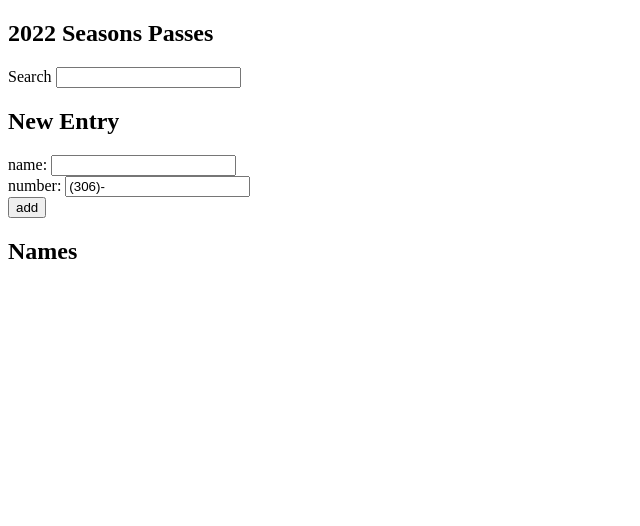
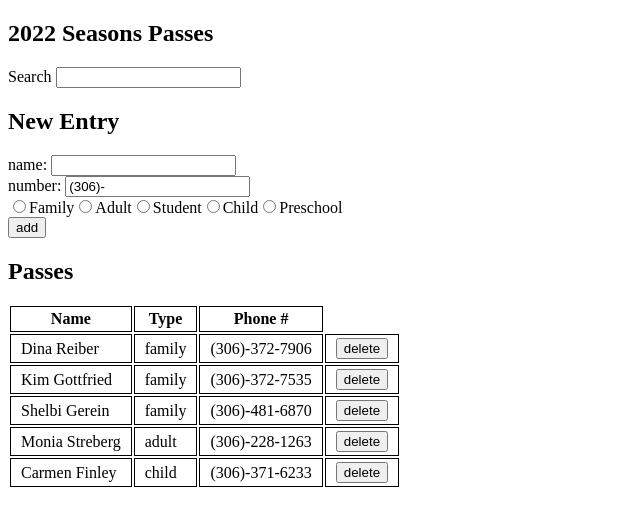
Before and after one commit to Jonah-Hansen/Pool-passes-2022, a React (Create React App) app: page / in a window 1280 px wide. Shown: the top 526 px of the page, without its empty margins (0-640 px from the left). Built offline with nearby package versions, Linux system fonts and the light colour scheme; data requests are answered from the project's data file.

Commit message:
added radio buttons for new entries and style for table

```diff
--- a/db.json
+++ b/db.json
@@ -1,3 +1,34 @@
 {
-  "persons": []
+  "persons": [
+    {
+      "name": "Dina Reiber",
+      "number": "(306)-372-7906",
+      "passType": "family",
+      "id": 1
+    },
+    {
+      "name": "Kim Gottfried",
+      "number": "(306)-372-7535",
+      "passType": "family",
+      "id": 2
+    },
+    {
+      "name": "Shelbi Gerein",
+      "number": "(306)-481-6870",
+      "passType": "family",
+      "id": 3
+    },
+    {
+      "name": "Monia Streberg",
+      "number": "(306)-228-1263",
+      "passType": "adult",
+      "id": 4
+    },
+    {
+      "name": "Carmen Finley",
+      "number": "(306)-371-6233",
+      "passType": "child",
+      "id": 5
+    }
+  ]
 }
--- a/src/App.js
+++ b/src/App.js
@@ -15,6 +15,7 @@ const App = () => {
   const [newName, setNewName] = useState('')
   const [newNumber, setNewNumber] = useState('(306)-')
   const [filter, setFilter] = useState('')
+  const [passType, setPassType] = useState('')
 
   //piece of state for notification info
   const [notification, setNotification] = useState({message: null, type: null})
@@ -32,7 +33,8 @@ const App = () => {
     // create a temp object for storing submitted data
     const nameObject = {
       name: newName,
-      number: newNumber
+      number: newNumber,
+      passType: passType
     }
 
     // check for duplicates
@@ -97,10 +99,14 @@ const App = () => {
   const handleFilter = (event) => {
     setFilter(event.target.value)
   }
+  //handler for type
+  const handlePassType = (event) => {
+    setPassType(event.target.value)
+  }
 
   //store handler referecnes in array to pass them to component easier.
-  const handlers = {handleFilter, addName, handleNameInput, handleNumberInput}
-  let states = {filter, newName, newNumber}
+  const handlers = {handleFilter, addName, handleNameInput, handleNumberInput, handlePassType}
+  let states = {filter, newName, newNumber, passType}
 
   return (
     <div>
@@ -109,7 +115,7 @@ const App = () => {
       <Input label='Search ' state={states.filter} handler={handlers.handleFilter} />
       <h2>New Entry</h2>
       <NewContactsForm handlers={handlers} states={states}/>
-      <h2>Names</h2>
+      <h2>Passes</h2>
       <ContactsTable persons={persons} filter={filter} deleteHandler={deleteHandler} />
     </div>
   )
--- a/src/components/ContactsLine.js
+++ b/src/components/ContactsLine.js
@@ -1,7 +1,7 @@
 const ContactsLine = ({person, deleteHandler}) => {
   return (
     <tr>
-      <td>{person.name}</td><td>{person.number}</td>
+      <td>{person.name}</td><td>{person.passType}</td><td>{person.number}</td>
       <td><button type='button' onClick={() => deleteHandler(person.id)}>delete</button></td>
     </tr>
   )
--- a/src/components/ContactsTable.js
+++ b/src/components/ContactsTable.js
@@ -16,6 +16,10 @@ const ContactsTable = ({persons, filter, deleteHandler}) => {
   //  create a table containing each persons name and number
     <table>
       <tbody>
+      <tr>
+        <th>Name</th><th>Type</th><th>Phone #</th>
+      </tr>
+
         {personsToShow.map((person) =>
           <ContactsLine key={person.id} person={person} deleteHandler={deleteHandler}/>
         )}
--- a/src/components/NewContactForm.js
+++ b/src/components/NewContactForm.js
@@ -5,6 +5,38 @@ const NewContactForm = ({handlers, states}) => {
     <form onSubmit={handlers.addName}>
         <Input label='name: ' state={states.newName} handler={handlers.handleNameInput} />
         <Input label='number: ' state={states.newNumber} handler={handlers.handleNumberInput} />
+        <div>
+          <label>
+            <input type="radio" value="family"
+            checked={states.passType === "family"}
+            onChange={handlers.handlePassType}/>
+            Family
+          </label>
+          <label>
+            <input type="radio" value="adult"
+            checked={states.passType === "adult"}
+            onChange={handlers.handlePassType}/>
+            Adult
+          </label>
+          <label>
+            <input type="radio" value="student"
+            checked={states.passType === "student"}
+            onChange={handlers.handlePassType}/>
+            Student
+          </label>
+          <label>
+            <input type="radio" value="child"
+            checked={states.passType === "child"}
+            onChange={handlers.handlePassType}/>
+            Child
+          </label>
+          <label>
+            <input type="radio" value="preschool"
+            checked={states.passType === "preschool"}
+            onChange={handlers.handlePassType}/>
+            Preschool
+          </label>
+        </div>
         <div>
           <button type="submit">add</button>
         </div>
--- a/src/index.css
+++ b/src/index.css
@@ -17,3 +17,8 @@
   padding: 10px;
   margin-bottom: 10px;
 }
+
+th, td {
+  border: 1px solid;
+  padding: 3px 10px;
+}
```
